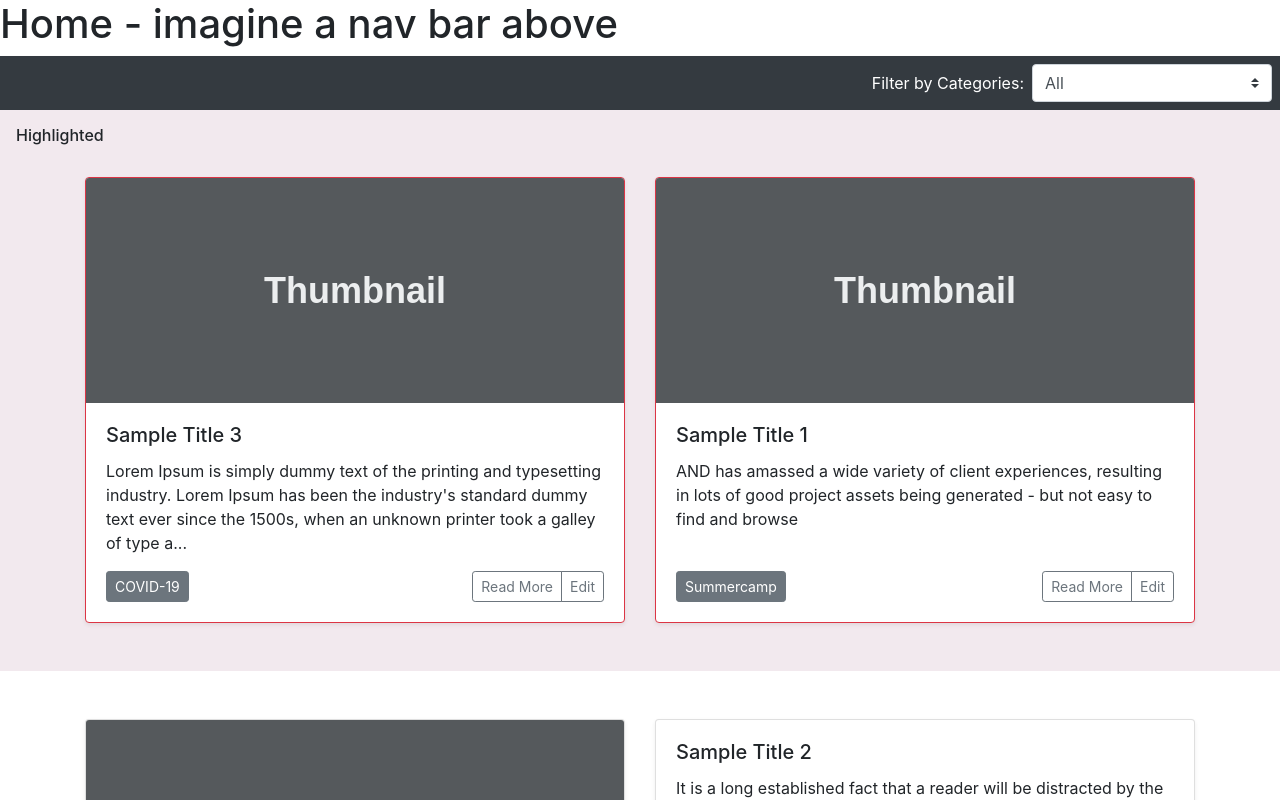
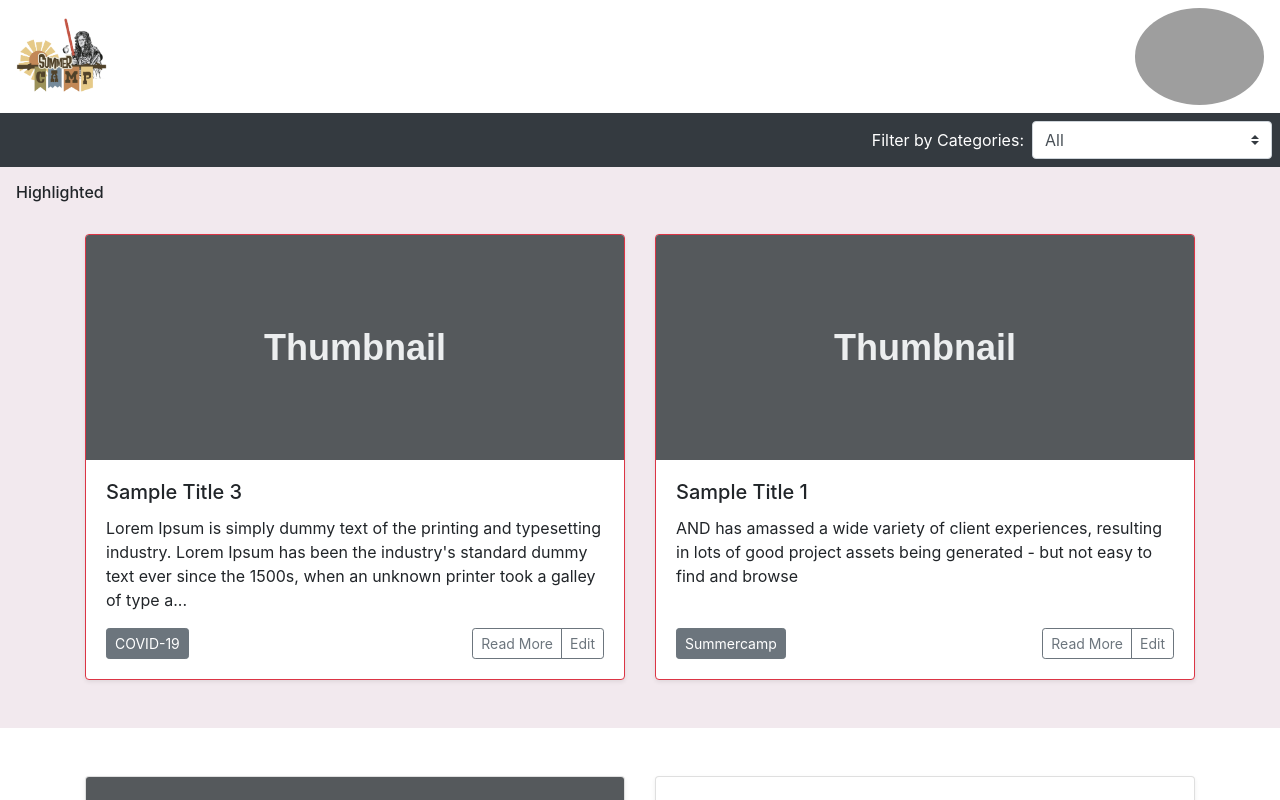
Before and after one commit to jishajaffer/React-Amplify, a React (Create React App) app: page /home in a window 1280 px wide. Shown: the top 800 px of the page. Built offline with nearby package versions, Linux system fonts and the light colour scheme; sample sign-in values are in the browser's storage; grey boxes are pictures that could not be loaded.

Commit message:
added simple navbar

```diff
--- a/src/App.js
+++ b/src/App.js
@@ -15,6 +15,7 @@ import * as auth from "./services/userService/userService";
 
 // Components
 import ProtectedRoute from "./components/ProtectedRoute/ProtectedRoute";
+import Navbar from "./components/Navbar/Navbar";
 
 function App() {
   const [user, setUser] = useState({});
@@ -24,7 +25,12 @@ function App() {
     console.log("jwt");
     console.log(jwt);
     if (jwt) {
-      setUser({ name: "Ken Miles" });
+      setUser({
+        name: "Ken Miles",
+        isAdmin: true,
+        profilePhoto:
+          "https://encrypted-tbn0.gstatic.com/images?q=tbn%3AANd9GcR9iUQ5TVznynSsqOdajd-zXGY5hgNWOD9LWg&usqp=CAU",
+      });
     } else {
       setUser(null);
     }
@@ -38,9 +44,23 @@ function App() {
     <>
       <UserProvider value={{ user, setUser }}>
         <Switch>
-          <ProtectedRoute exact path="/article/:id" component={Article}/>
+          <ProtectedRoute
+            exact
+            path="/article/:id"
+            component={(props) => (
+              <>
+                <Navbar />
+                <Article {...props} />
+              </>
+            )}
+          />
           <Route exact path="/" component={Login} />
-          <ProtectedRoute exact path="/home" component={Home} />
+          <ProtectedRoute exact path="/home" component={(props) => (
+              <>
+                <Navbar />
+                <Home {...props} />
+              </>
+            )} />
         </Switch>
       </UserProvider>
     </>
--- /dev/null
+++ b/src/components/Navbar/Navbar.css
@@ -0,0 +1,11 @@
+#profile-photo {
+    vertical-align: middle;
+    width: 40%;
+    height: auto;
+    border-radius: 50%;
+}
+
+.navbar-item {
+    display: flex;
+    flex-direction: row-reverse;
+}
--- a/src/components/Navbar/Navbar.js
+++ b/src/components/Navbar/Navbar.js
@@ -1,10 +1,24 @@
-import React from "react";
+import React, { useContext } from "react";
+import logo from "../../images/summercamp.png";
+import userContext from "../../context/userContext";
+
+import "./Navbar.css"
 
 function Navbar() {
+  const { user } = useContext(userContext);
+
   return (
-    <div>
-
-    </div>
+    <nav className="navbar navbar-expand">
+      <a className="navbar-brand">
+        <img src={logo} height="10%" width="10%" alt="Summer Camp logo"/>
+      </a>
+      <ul className="navbar-nav">
+        <li className="navbar-item">
+          <img src={user.profilePhoto} id="profile-photo" alt="profile photo"/>
+          {/* <a className="navbar-link">Profile</a> */}
+        </li>
+      </ul>
+    </nav>
   );
 }
 
--- a/src/pages/Home/Home.js
+++ b/src/pages/Home/Home.js
@@ -4,6 +4,7 @@ import * as fakeCategoryService from "../../services/fakeCategoryService";
 import * as fakeArticleService from "../../services/fakeArticleService";
 import ArticleCard from "../../components/ArticleCard/ArticleCard";
 import queryString from "query-string";
+import Navbar from "../../components/Navbar/Navbar";
 
 function Home(props) {
   const { sortByCategory = "All" } = queryString.parse(props.location.search);
@@ -31,7 +32,6 @@ function Home(props) {
 
   return (
     <>
-      <h1>Home - imagine a nav bar above</h1>
       <div className="d-flex p-2 text-white bg-dark shadow-sm justify-content-end">
         <span className="align-self-center">Filter by Categories:</span>
         <select className="custom-select align-self-center ml-2" onChange={handleFilterCategory} value={sortByCategory}>
--- a/src/pages/Login/Login.js
+++ b/src/pages/Login/Login.js
@@ -1,5 +1,5 @@
 import React from "react";
-import logo from "./summercamp.png";
+import logo from "../../images/summercamp.png";
 import GoogleLogin from "react-google-login";
 import "./Login.css";
 import * as auth from "../../services/userService/userService";
```
Also changed, not shown: src/images/summercamp.png (renamed from src/pages/Login/summercamp.png), 1 other file (tests, documents, lock files or other folders).
